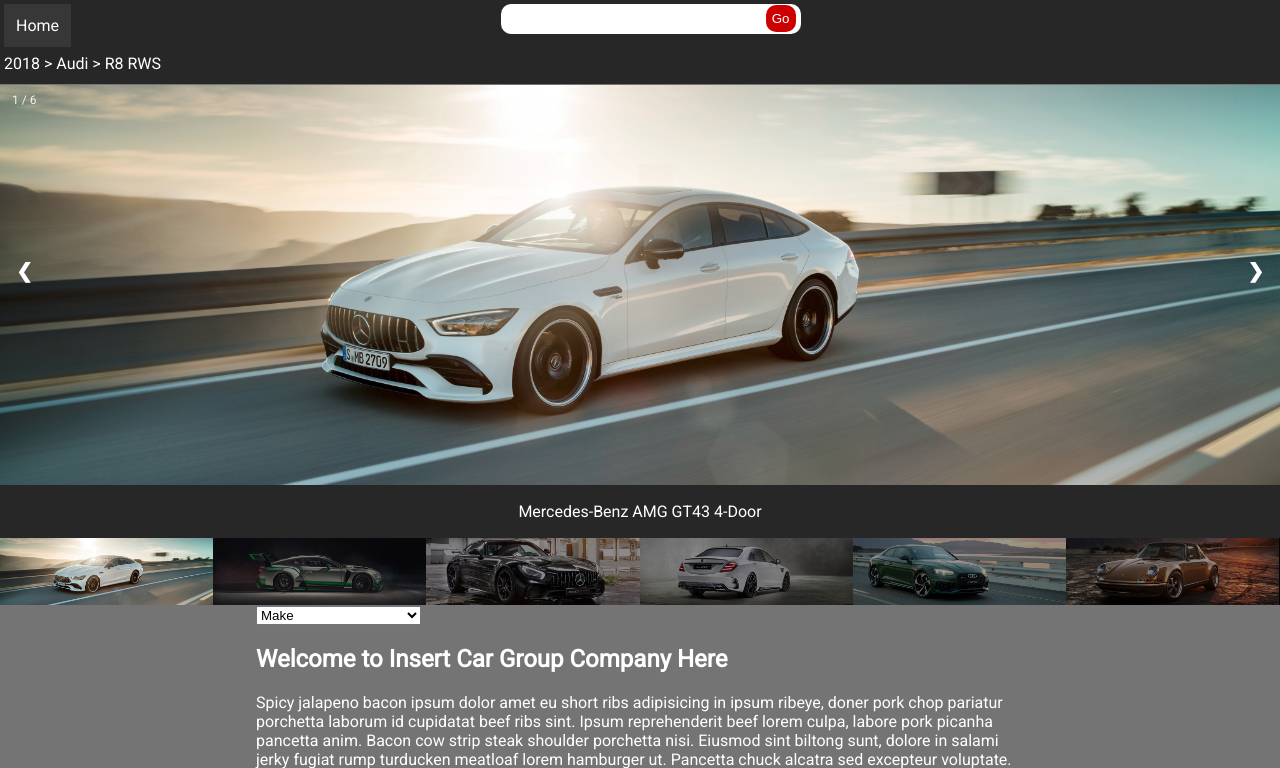
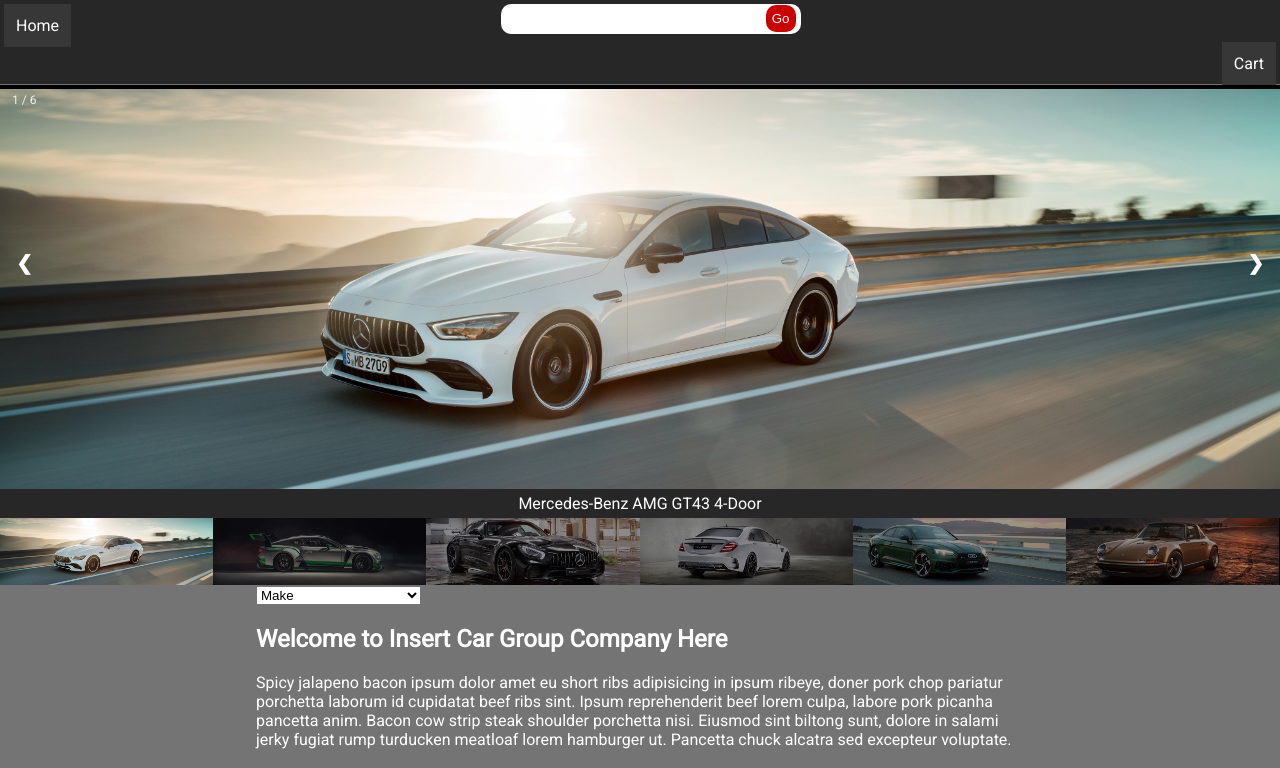
Before and after one commit to UBCO-COSC304-COSC360-Term-Project-W2018/the-project-dailyengineers, a PHP site: page / in a window 1280 px wide. Shown: the top 768 px of the page. Run offline with PHP 8.4, Linux system fonts and the light colour scheme.

Commit message:
last dev
switching over to chris branch

```diff
--- a/extraItems/COSC360Site/css/mad.css
+++ b/extraItems/COSC360Site/css/mad.css
@@ -61,6 +61,11 @@
     width: 30px;
     height: 2em;
     outline: 0;
+}
+
+#rightNav {
+    float: right;
+    position: block;
 }
 
 .navUnit a:hover {
@@ -187,6 +192,11 @@
     color: white;
 }
 
+#caption {
+    margin-top: .25em;
+    margin-bottom: .25em;
+}
+
 .row:after {
     content: "";
     display: table;
--- a/extraItems/COSC360Site/index.html
+++ b/extraItems/COSC360Site/index.html
@@ -11,12 +11,15 @@
 		<div class="navi">
 			<nav class="navUnit">
 				<span>
-				<a href="#home" class="navButton">Home</a>
+					<a href="#home" class="navButton">Home</a>
 				</span>
 				<form class="searcheree" action="searcher.php">
 					<input id="bar" type="text" name="searchBar" placeholder="">
 					<button class="barButton" type="submit">Go</button>
 				</form>
+				<span id="rightNav">
+					<a href="#cart" class="navButton">Cart</a>
+				</span>
 				<span>
 					<p class="patherino">2018 > Audi > R8 RWS</p>
 				</span>
```
